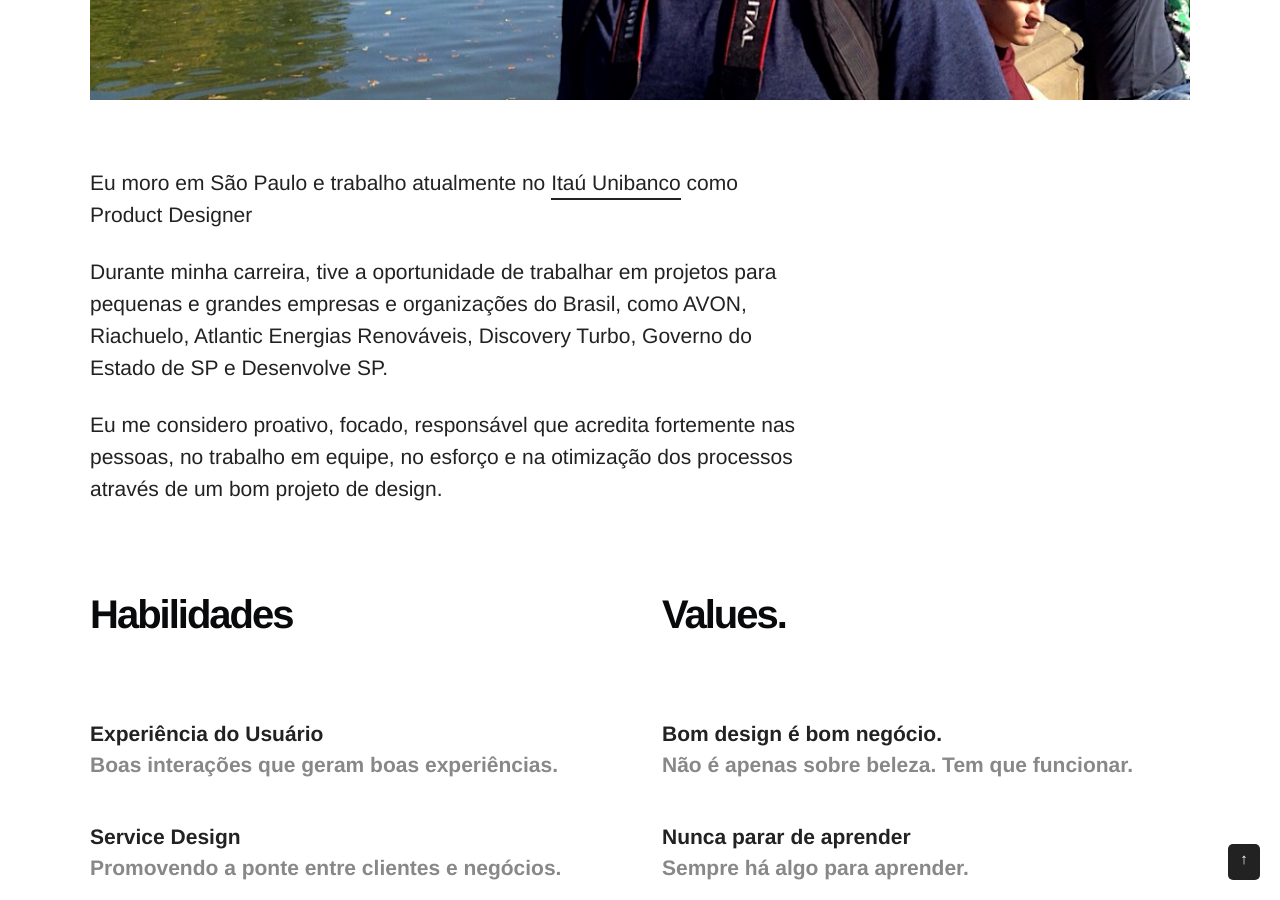
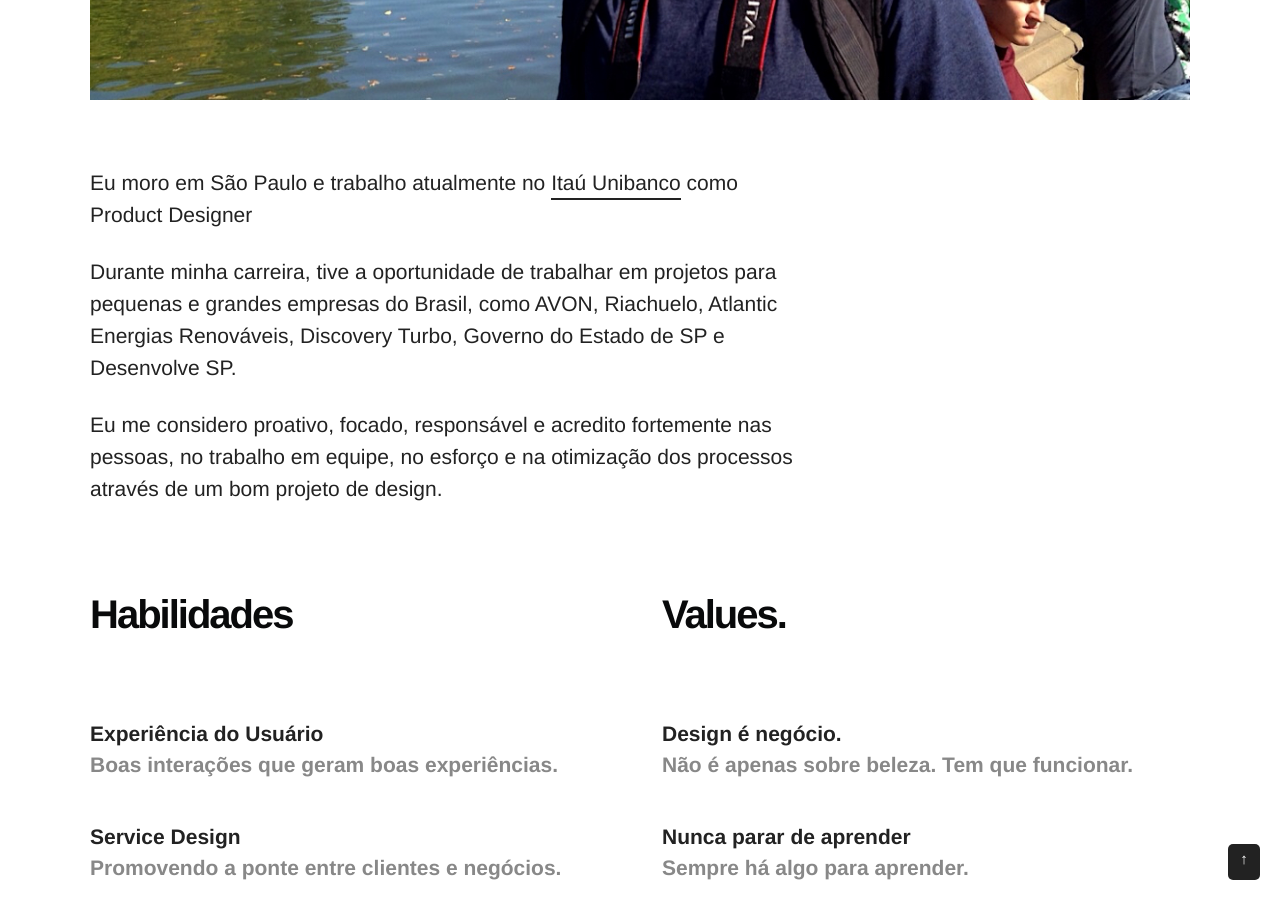
Before and after one commit to drigoteixeira/drigoteixeira.github.io, a Jekyll site: the page built from sobre/index.html, in a window 1280 px wide and 900 px high, scrolled down 890 px. Built offline with Jekyll 4.4.1, drawn with Linux system fonts in a browser that asks for light colours; nearby versions of some CDN libraries.

Commit message:
Update for portuguese version

```diff
--- a/index.html
+++ b/index.html
@@ -12,7 +12,7 @@ layout: home
 
                 <p>Mais de 10 anos de experiência, atuando de ponta a ponta na construção de projetos e serviços digitais.</p>
 
-                <p>Sempre tenho muito interesse em ouvir e conversar sobre novas ideias e projetos. Entre em contato e vamos tomar um café =)</p>
+                <p>Gosto de conversar e ouvir sobre novas ideias e projetos. Entre em contato e vamos tomar um café =)</p>
 
                 <p><strong><a href="mailto:hello@rodrigoteixeira.co">hello@rodrigoteixeira.co</a></strong></p>
             </div>
--- a/sobre/index.html
+++ b/sobre/index.html
@@ -25,9 +25,9 @@ title: Sobre
 
             <p>Eu moro em São Paulo e trabalho atualmente no <a href="https://www.itau.com.br">Itaú Unibanco</a> como Product Designer</p>
 
-            <p>Durante minha carreira, tive a oportunidade de trabalhar em projetos para pequenas e grandes empresas e organizações do Brasil, como AVON, Riachuelo, Atlantic Energias Renováveis, Discovery Turbo, Governo do Estado de SP e Desenvolve SP.</p>
+            <p>Durante minha carreira, tive a oportunidade de trabalhar em projetos para pequenas e grandes empresas do Brasil, como AVON, Riachuelo, Atlantic Energias Renováveis, Discovery Turbo, Governo do Estado de SP e Desenvolve SP.</p>
 
-            <p>Eu me considero proativo, focado, responsável que acredita fortemente nas pessoas, no trabalho em equipe, no esforço e na otimização dos processos através de um bom projeto de design. </p>
+            <p>Eu me considero proativo, focado, responsável e acredito fortemente nas pessoas, no trabalho em equipe, no esforço e na otimização dos processos através de um bom projeto de design. </p>
 
         </div>
 
@@ -55,7 +55,7 @@ title: Sobre
         <div class="six columns">
             <h2>Values.</h2>
             <dl>
-                <dt>Bom design é bom negócio.</dt>
+                <dt>Design é negócio.</dt>
                 <dd>Não é apenas sobre beleza. Tem que funcionar.</dd>
 
                 <dt>Nunca parar de aprender</dt>
```
